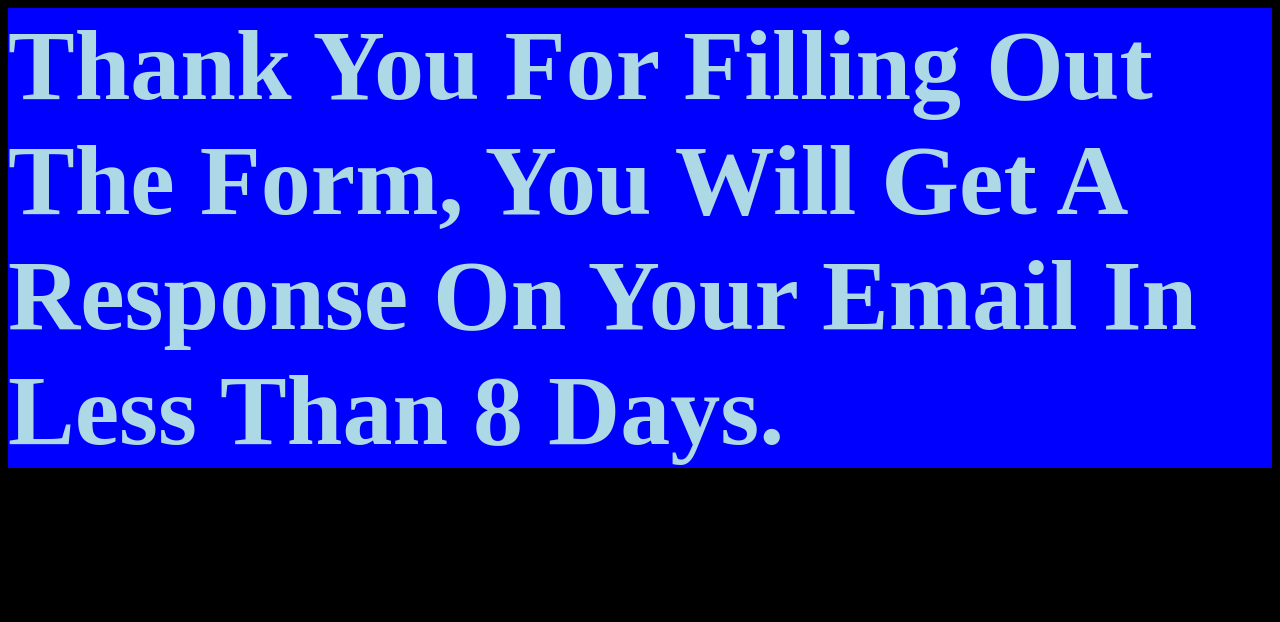
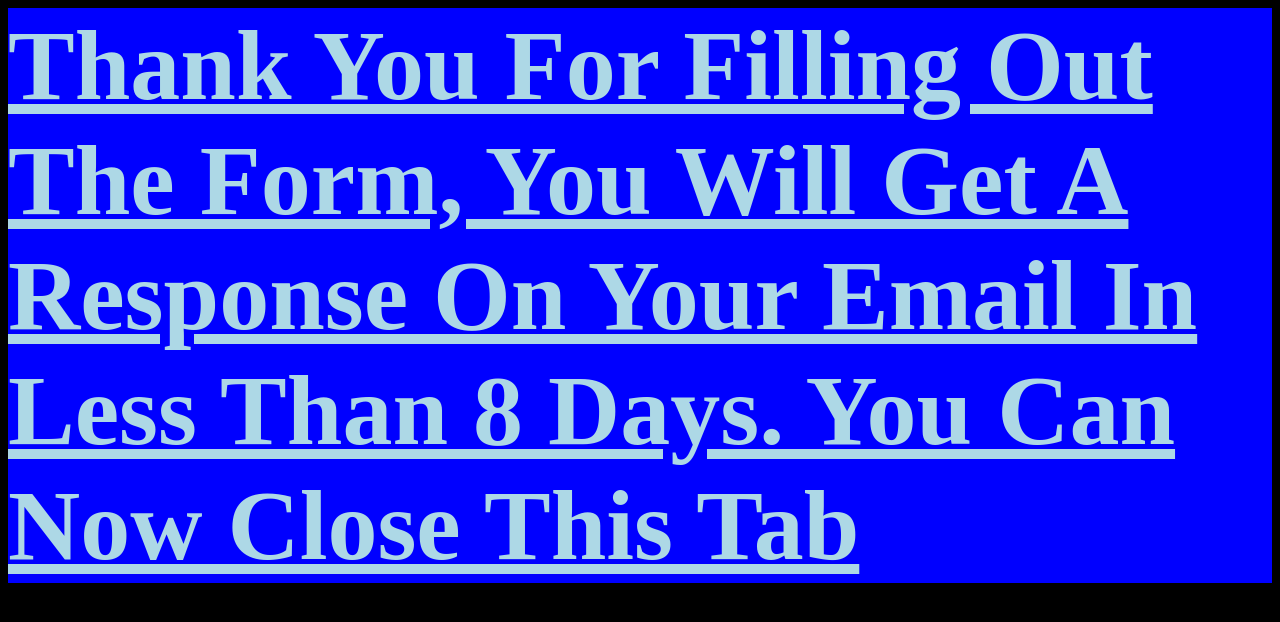
Before and after one commit to Ridit-A/SHIS-Registration-Form, a plain HTML site: page idk.html in a window 1280 px wide. Drawn offline with Linux system fonts and the light colour scheme; a web font is replaced by a local one.

Commit message:
Update idk.html

```diff
--- a/idk.html
+++ b/idk.html
@@ -9,7 +9,7 @@
  </head>
  <body>
    <h1 style="background-color:#0000FF;font-size: 100px">
-   Thank You For Filling Out The Form, You Will Get A Response On Your Email In Less Than 8 Days.
-   </h1>
+   <u>Thank You For Filling Out The Form, You Will Get A Response On Your Email In Less Than 8 Days. You Can Now Close This Tab
+    </u></h1>
  </body>
 </html>
```
